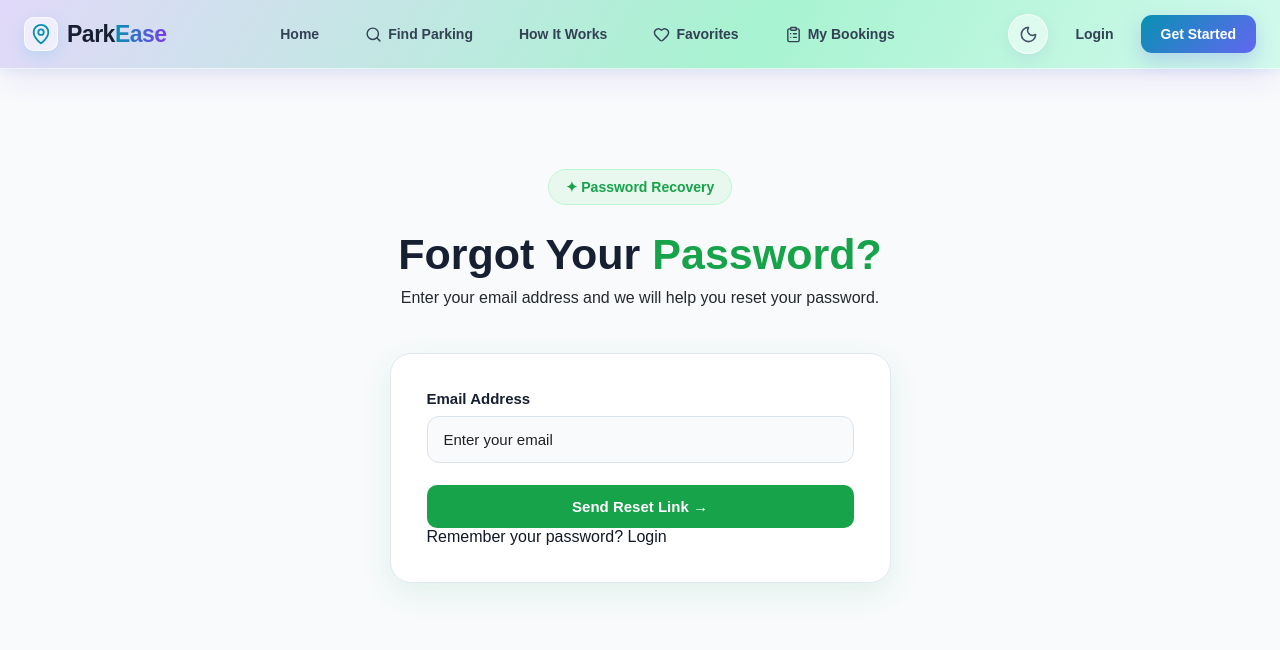
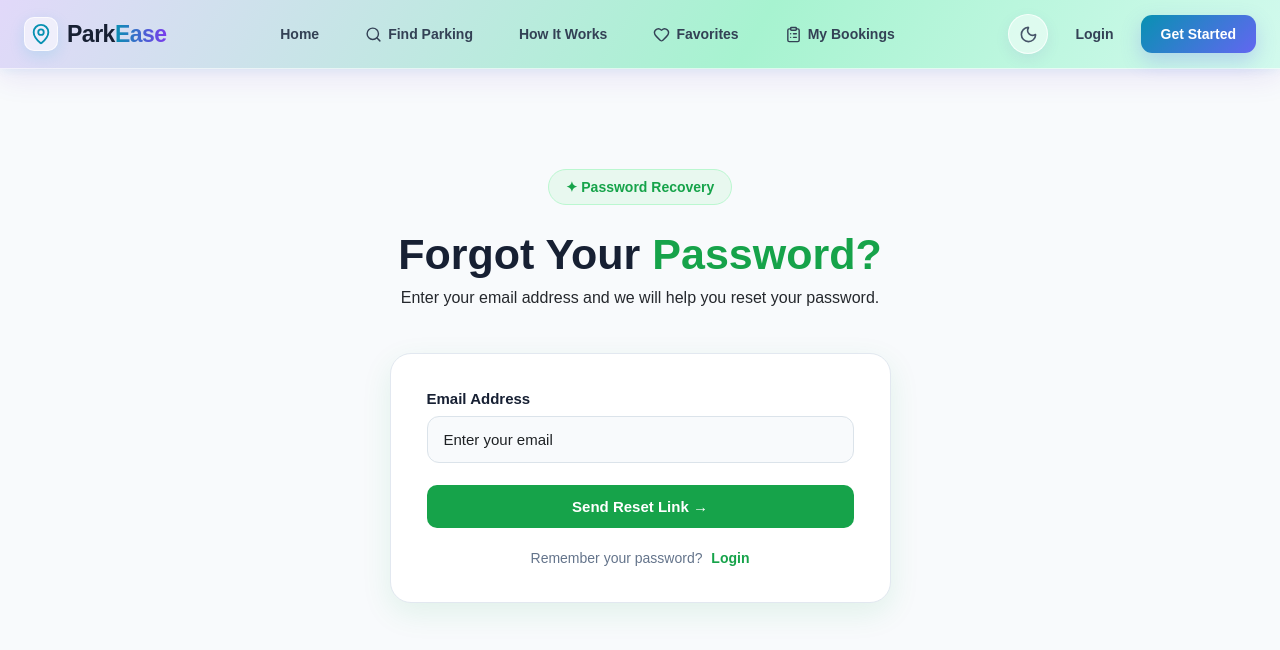
Before and after one commit to dibeyendu-dev/smart-parking-system, a React (Vite) app: page /forgot-password in a window 1280 px wide. Shown: the top 650 px of the page. Built offline with nearby package versions, Linux system fonts and the light colour scheme.

Commit message:
Forget Password css part 13 added

```diff
--- a/src/css/ForgotPassword.css
+++ b/src/css/ForgotPassword.css
@@ -102,3 +102,18 @@
     transform: translateY(0);
     box-shadow: none;
 }
+/* Back To Login */
+.back-login-text {
+    margin: 22px 0 0;
+    text-align: center;
+    color: #64748b;
+    font-size: 14px;
+}
+
+.back-login-text a {
+    margin-left: 5px;
+    color: #16a34a;
+    text-decoration: none;
+    font-weight: 600;
+    transition: 0.3s ease;
+}
```
